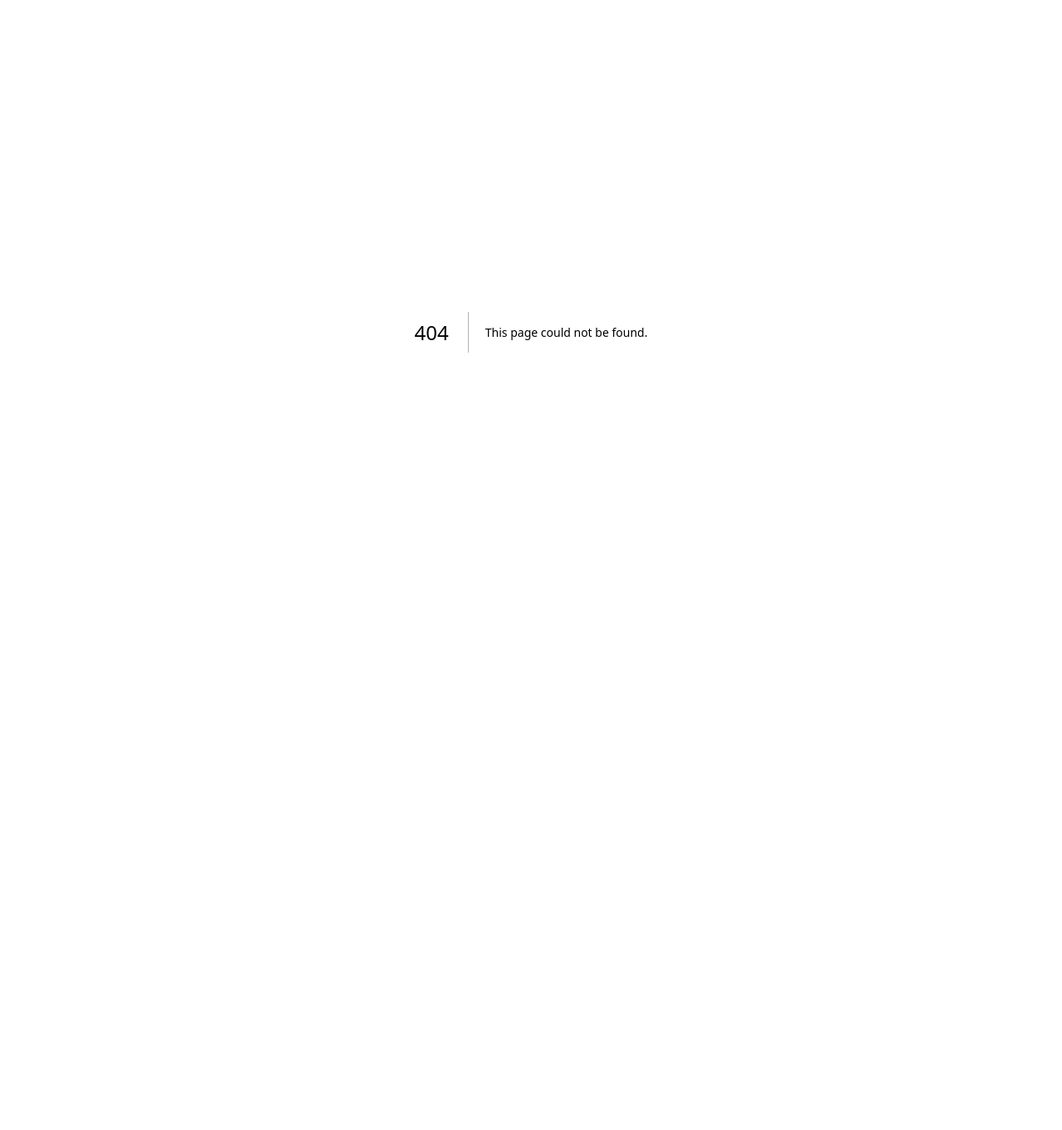
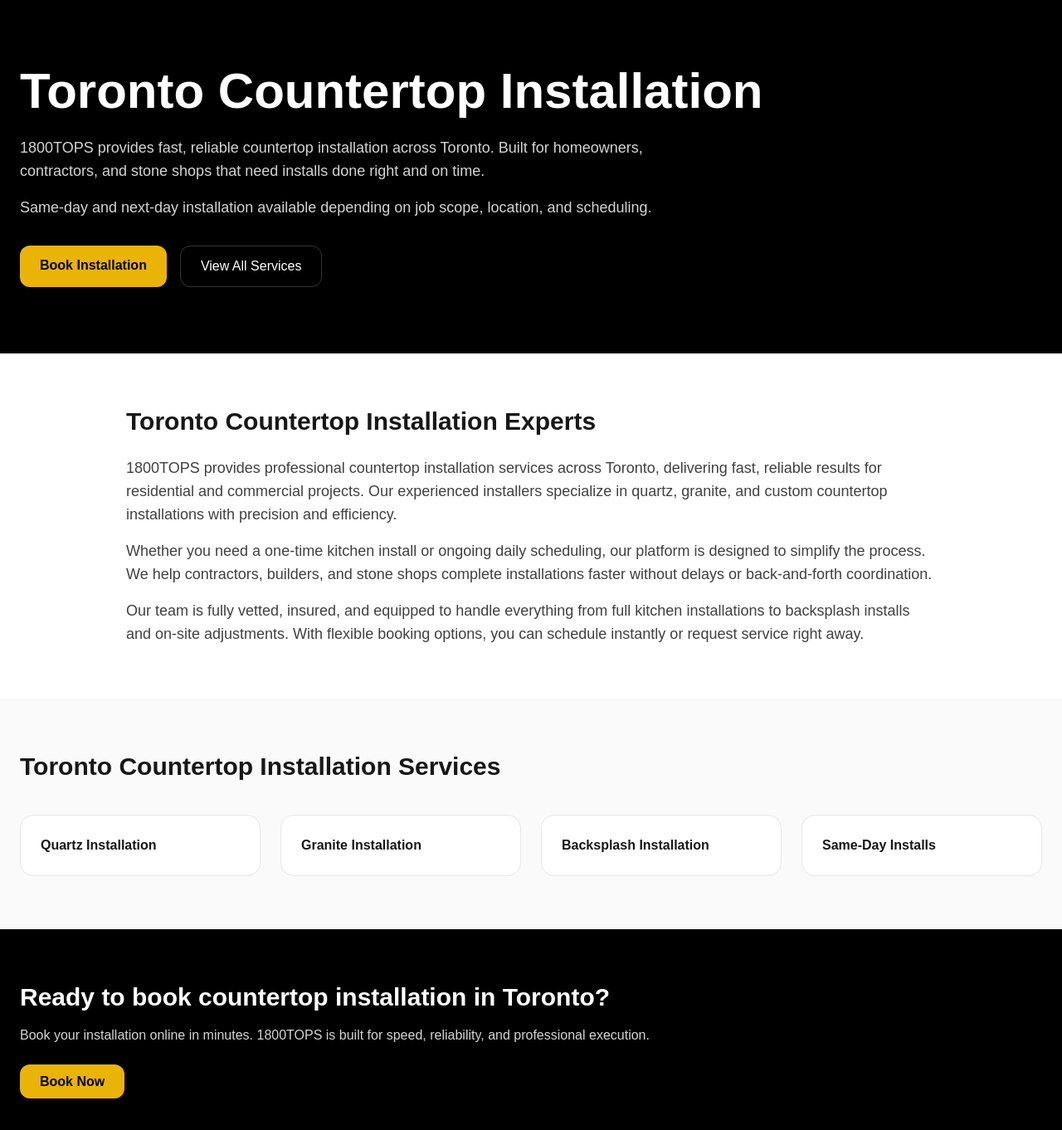
Before and after one commit to ultrapropm-arch/tops1800, a Next.js app: page /toronto-countertop-installation in a window 1280 px wide. Before the commit this address had no page. Shown: the top 1362 px of the page at 83% size. Before the commit the page ends 800 px from the top, so only its background shows below. Built offline with nearby package versions, Linux system fonts and the light colour scheme.

Commit message:
Toronto SEO page

```diff
--- /dev/null
+++ b/app/toronto-countertop-installation/page.tsx
@@ -0,0 +1,135 @@
+import type { Metadata } from "next";
+import Link from "next/link";
+
+export const metadata: Metadata = {
+  title: "Toronto Countertop Installation | Same-Day Installers | 1800TOPS",
+  description:
+    "Professional countertop installation in Toronto. Same-day and next-day service available. Quartz, granite, and backsplash installs for homeowners and contractors.",
+  keywords: [
+    "Toronto countertop installation",
+    "countertop installers Toronto",
+    "quartz installation Toronto",
+    "granite installers Toronto",
+    "same day countertop Toronto",
+    "kitchen countertop installation Toronto",
+  ],
+};
+
+export default function TorontoPage() {
+  return (
+    <main className="min-h-screen bg-white text-neutral-900">
+
+      {/* HERO */}
+      <section className="bg-black text-white py-20">
+        <div className="max-w-7xl mx-auto px-6">
+          <h1 className="text-4xl md:text-6xl font-bold">
+            Toronto Countertop Installation
+          </h1>
+
+          <p className="mt-6 text-lg text-neutral-300 max-w-3xl">
+            1800TOPS provides fast, reliable countertop installation across Toronto.
+            Built for homeowners, contractors, and stone shops that need installs
+            done right and on time.
+          </p>
+
+          <p className="mt-4 text-lg text-neutral-300 max-w-3xl">
+            Same-day and next-day installation available depending on job scope,
+            location, and scheduling.
+          </p>
+
+          <div className="mt-8 flex gap-4">
+            <Link
+              href="/book"
+              className="bg-yellow-500 text-black px-6 py-3 rounded-xl font-semibold hover:bg-yellow-400"
+            >
+              Book Installation
+            </Link>
+
+            <Link
+              href="/countertop-installation"
+              className="border border-white/20 px-6 py-3 rounded-xl hover:bg-white/10"
+            >
+              View All Services
+            </Link>
+          </div>
+        </div>
+      </section>
+
+      {/* SEO CONTENT */}
+      <section className="py-16 max-w-5xl mx-auto px-6">
+        <h2 className="text-3xl font-bold">
+          Toronto Countertop Installation Experts
+        </h2>
+
+        <p className="mt-6 text-lg text-neutral-700">
+          1800TOPS provides professional countertop installation services across
+          Toronto, delivering fast, reliable results for residential and commercial
+          projects. Our experienced installers specialize in quartz, granite, and
+          custom countertop installations with precision and efficiency.
+        </p>
+
+        <p className="mt-4 text-lg text-neutral-700">
+          Whether you need a one-time kitchen install or ongoing daily scheduling,
+          our platform is designed to simplify the process. We help contractors,
+          builders, and stone shops complete installations faster without delays
+          or back-and-forth coordination.
+        </p>
+
+        <p className="mt-4 text-lg text-neutral-700">
+          Our team is fully vetted, insured, and equipped to handle everything from
+          full kitchen installations to backsplash installs and on-site adjustments.
+          With flexible booking options, you can schedule instantly or request
+          service right away.
+        </p>
+      </section>
+
+      {/* SERVICES */}
+      <section className="bg-neutral-50 py-16">
+        <div className="max-w-7xl mx-auto px-6">
+          <h2 className="text-3xl font-bold">
+            Toronto Countertop Installation Services
+          </h2>
+
+          <div className="mt-10 grid md:grid-cols-2 lg:grid-cols-4 gap-6">
+            <div className="bg-white p-6 rounded-2xl border">
+              <h3 className="font-bold">Quartz Installation</h3>
+            </div>
+            <div className="bg-white p-6 rounded-2xl border">
+              <h3 className="font-bold">Granite Installation</h3>
+            </div>
+            <div className="bg-white p-6 rounded-2xl border">
+              <h3 className="font-bold">Backsplash Installation</h3>
+            </div>
+            <div className="bg-white p-6 rounded-2xl border">
+              <h3 className="font-bold">Same-Day Installs</h3>
+            </div>
+          </div>
+        </div>
+      </section>
+
+      {/* CTA */}
+      <section className="bg-black text-white py-16">
+        <div className="max-w-7xl mx-auto px-6">
+          <h2 className="text-3xl font-bold">
+            Ready to book countertop installation in Toronto?
+          </h2>
+
+          <p className="mt-4 text-neutral-300 max-w-3xl">
+            Book your installation online in minutes. 1800TOPS is built for speed,
+            reliability, and professional execution.
+          </p>
+
+          <div className="mt-8">
+            <Link
+              href="/book"
+              className="bg-yellow-500 text-black px-6 py-3 rounded-xl font-semibold hover:bg-yellow-400"
+            >
+              Book Now
+            </Link>
+          </div>
+        </div>
+      </section>
+
+    </main>
+  );
+}
```
